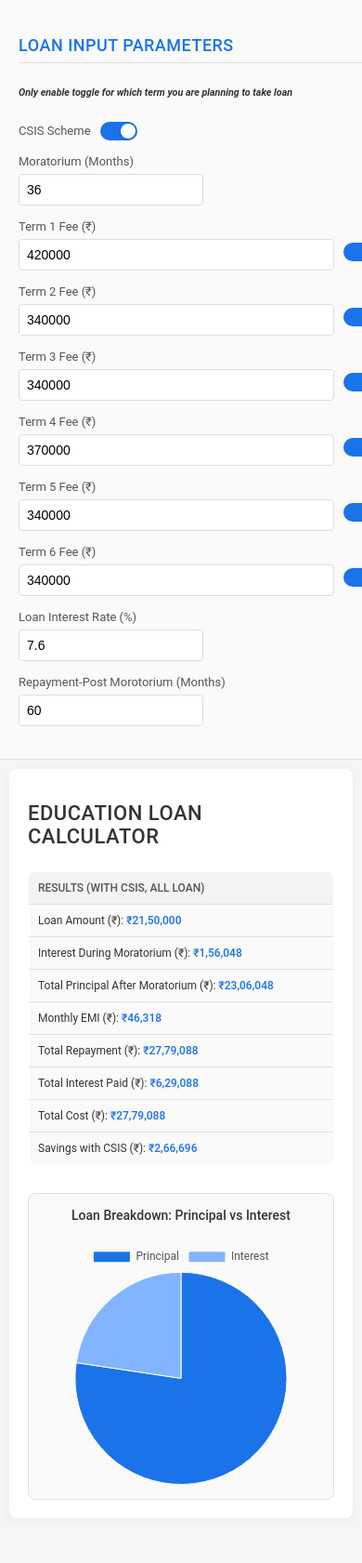
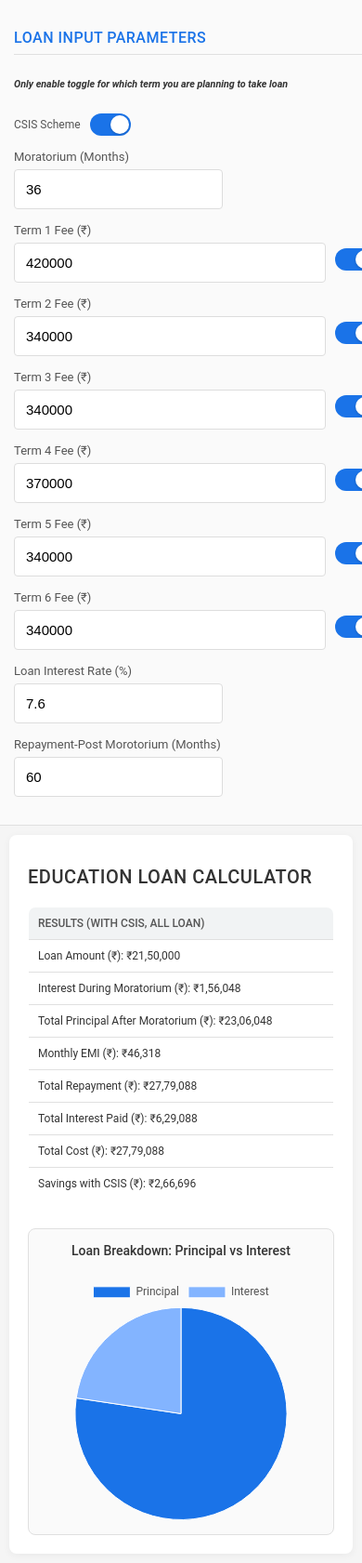
Before and after one commit to Pushpendra-Verma/MBA-ROI-calculator, a plain HTML site: page loanBreakdown.html in a window 390 px wide. Shown: the top 1681 px of the page at 93% size. Before the commit the page ends 1643 px from the top, so only its background shows below. Drawn offline with nearby package versions, Linux system fonts and the light colour scheme.

Commit message:
mobile optimized V1.0

```diff
--- a/loanBreakdown.css
+++ b/loanBreakdown.css
@@ -1,3 +1,5 @@
+/* loanBreakdown.css */
+
 body {
   font-family: 'Roboto', sans-serif;
   margin: 0;
@@ -6,8 +8,10 @@ body {
   display: flex;
   min-height: 100vh;
   color: #333;
+  -webkit-overflow-scrolling: touch;
 }
 
+/* Container */
 .container {
   display: flex;
   width: 100%;
@@ -17,7 +21,7 @@ body {
 
 /* Sidebar */
 .sidebar {
-    width: 340px;
+  width: 340px; /* Desktop width */
   background: #fafafa;
   padding: 20px;
   border-right: 1px solid #e0e0e0;
@@ -42,7 +46,7 @@ body {
 
 .input-group label {
   display: block;
-    font-size: 13px;
+  font-size: 14px; /* Desktop-friendly */
   color: #555;
   margin-bottom: 6px;
   font-weight: 400;
@@ -56,7 +60,7 @@ body {
 
 .input-group input[type="number"] {
   flex: 1;
-    padding: 8px;
+  padding: 10px;
   font-size: 14px;
   border: 1px solid #ddd;
   border-radius: 4px;
@@ -84,23 +88,11 @@ body {
   font-weight: 400;
 }
 
-.term-toggle {
-    display: flex;
-    align-items: center;
-    gap: 6px;
-}
-
 .toggle-switch {
   position: relative;
   display: inline-block;
   width: 40px;
   height: 20px;
-}
-
-.toggle-switch input {
-    opacity: 0;
-    width: 0;
-    height: 0;
 }
 
 .slider {
@@ -136,27 +128,6 @@ input:checked+.slider:before {
   transform: translateX(20px);
 }
 
-.toggle-label {
-    font-size: 12px;
-    color: #666;
-}
-
-.toggle-label.paid {
-    display: inline;
-}
-
-.toggle-label.loan {
-    display: none;
-}
-
-.toggle-switch input:checked~.toggle-label.paid {
-    display: none;
-}
-
-.toggle-switch input:checked~.toggle-label.loan {
-    display: inline;
-}
-
 /* Content */
 .content {
   flex: 1;
@@ -168,7 +139,7 @@ input:checked+.slider:before {
 }
 
 .content h1 {
-    font-size: 22px;
+  font-size: 24px; /* Desktop-friendly */
   color: #333;
   margin-bottom: 25px;
   font-weight: 500;
@@ -176,9 +147,10 @@ input:checked+.slider:before {
   letter-spacing: 0.5px;
 }
 
+/* Result table */
 .result-table {
   width: 100%;
-    max-width: 500px;
+  max-width: 600px; /* Desktop width */
   border-collapse: collapse;
   margin-top: 20px;
   background: #fff;
@@ -192,6 +164,7 @@ input:checked+.slider:before {
   padding: 12px 15px;
   text-align: left;
   border-bottom: 1px solid #e0e0e0;
+  font-size: 14px;
 }
 
 .result-table th {
@@ -202,25 +175,16 @@ input:checked+.slider:before {
   font-size: 13px;
 }
 
-.result-table td {
-    font-size: 14px;
-    color: #333;
-    background: #fafafa;
-}
-
-.result-table td span {
-    font-weight: 500;
-    color: #1a73e8;
-}
-
-/* Pie Chart */
+/* Chart container */
 .chart-container {
   margin-top: 30px;
-    max-width: 500px;
+  max-width: 600px; /* Desktop width */
   padding: 20px;
   background: #fafafa;
   border-radius: 8px;
   border: 1px solid #e0e0e0;
+  min-height: 350px; /* Desktop height */
+  aspect-ratio: 1.2/1;
 }
 
 /* Hidden class for CSIS elements */
@@ -228,7 +192,7 @@ input:checked+.slider:before {
   display: none;
 }
 
-/* Responsive Design */
+/* Mobile-specific styles */
 @media (max-width: 768px) {
   .container {
     flex-direction: column;
@@ -236,9 +200,39 @@ input:checked+.slider:before {
 
   .sidebar {
     width: 100%;
+    max-width: 100%;
+    padding: 15px;
     border-right: none;
     border-bottom: 1px solid #e0e0e0;
     box-shadow: none;
+  }
+
+  .sidebar h3 {
+    font-size: 16px;
+    margin-bottom: 15px;
+  }
+
+  .input-group label {
+    font-size: 13px;
+  }
+
+  .input-group input[type="number"] {
+    padding: 12px;
+    font-size: 15px;
+  }
+
+  .toggle-group label {
+    font-size: 12px;
+  }
+
+  .toggle-switch {
+    width: 44px;
+    height: 24px;
+  }
+
+  .slider:before {
+    height: 20px;
+    width: 20px;
   }
 
   .content {
@@ -246,23 +240,32 @@ input:checked+.slider:before {
     padding: 20px;
   }
 
+  .content h1 {
+    font-size: 20px;
+    margin-bottom: 15px;
+  }
+
   .result-table {
     max-width: 100%;
+    font-size: 13px;
   }
 
   .result-table th,
   .result-table td {
+    padding: 10px;
     font-size: 12px;
-        padding: 10px;
-    }
-
-    .input-row {
-        flex-direction: row;
-        align-items: center;
   }
 
   .chart-container {
     max-width: 100%;
     padding: 15px;
+    min-height: 250px;
+    aspect-ratio: 1/1; /* Square for mobile */
   }
 }
+
+/* Ensure chart canvas fits */
+canvas {
+  max-width: 100% !important;
+  height: auto !important;
+}
--- a/loanBreakdown.html
+++ b/loanBreakdown.html
@@ -20,8 +20,7 @@
                 <label class="toggle-switch">
                     <input type="checkbox" id="csis-toggle" checked onchange="toggleCSIS()">
                     <span class="slider"></span>
-                    <span class="toggle-label paid">Off</span>
-                    <span class="toggle-label loan">On</span>
+
                 </label>
             </div>
             <div class="input-group csis-related">
@@ -36,8 +35,8 @@
                         <label class="toggle-switch">
                             <input type="checkbox" id="term1-toggle" checked onchange="toggleTermPayment(1)">
                             <span class="slider"></span>
-                            <span class="toggle-label paid">Paid</span>
-                            <span class="toggle-label loan">Loan</span>
+                            <!-- <span class="toggle-label paid">Paid</span>
+                            <span class="toggle-label loan">Loan</span> -->
                         </label>
                     </div>
                 </div>
@@ -50,8 +49,8 @@
                         <label class="toggle-switch">
                             <input type="checkbox" id="term2-toggle" checked onchange="toggleTermPayment(2)">
                             <span class="slider"></span>
-                            <span class="toggle-label paid">Paid</span>
-                            <span class="toggle-label loan">Loan</span>
+                            <!-- <span class="toggle-label paid">Paid</span>
+                            <span class="toggle-label loan">Loan</span> -->
                         </label>
                     </div>
                 </div>
@@ -64,8 +63,8 @@
                         <label class="toggle-switch">
                             <input type="checkbox" id="term3-toggle" checked onchange="toggleTermPayment(3)">
                             <span class="slider"></span>
-                            <span class="toggle-label paid">Paid</span>
-                            <span class="toggle-label loan">Loan</span>
+                            <!-- <span class="toggle-label paid">Paid</span>
+                            <span class="toggle-label loan">Loan</span> -->
                         </label>
                     </div>
                 </div>
@@ -78,8 +77,8 @@
                         <label class="toggle-switch">
                             <input type="checkbox" id="term4-toggle" checked onchange="toggleTermPayment(4)">
                             <span class="slider"></span>
-                            <span class="toggle-label paid">Paid</span>
-                            <span class="toggle-label loan">Loan</span>
+                            <!-- <span class="toggle-label paid">Paid</span>
+                            <span class="toggle-label loan">Loan</span> -->
                         </label>
                     </div>
                 </div>
@@ -92,8 +91,8 @@
                         <label class="toggle-switch">
                             <input type="checkbox" id="term5-toggle" checked onchange="toggleTermPayment(5)">
                             <span class="slider"></span>
-                            <span class="toggle-label paid">Paid</span>
-                            <span class="toggle-label loan">Loan</span>
+                            <!-- <span class="toggle-label paid">Paid</span>
+                            <span class="toggle-label loan">Loan</span> -->
                         </label>
                     </div>
                 </div>
@@ -106,8 +105,8 @@
                         <label class="toggle-switch">
                             <input type="checkbox" id="term6-toggle" checked onchange="toggleTermPayment(6)">
                             <span class="slider"></span>
-                            <span class="toggle-label paid">Paid</span>
-                            <span class="toggle-label loan">Loan</span>
+                            <!-- <span class="toggle-label paid">Paid</span>
+                            <span class="toggle-label loan">Loan</span> -->
                         </label>
                     </div>
                 </div>
--- a/style.css
+++ b/style.css
@@ -1,24 +1,98 @@
+/* style.css */
+
 body {
   margin: 0;
   font-family: 'Segoe UI', sans-serif;
   background-color: #f4f6f8;
+  -webkit-overflow-scrolling: touch; /* Smooth scrolling for mobile */
 }
 
+/* Container */
 .container {
   display: flex;
-    height: 100vh;
-  }
-@keyframes flash {
-  0%, 100% {
-    background-color: #002fff;
-    box-shadow: 0 0 10px #ff00e1;
-  }
-  50% {
-    background-color: #4d50ff;
-    box-shadow: 0 0 20px #c14dff;
-  }
+  min-height: 100vh; /* Ensure full height */
 }
 
+/* Hamburger menu */
+.hamburger {
+  display: none;
+  position: fixed;
+  top: 15px;
+  left: 15px;
+  z-index: 1001;
+  font-size: 28px;
+  background: none;
+  border: none;
+  cursor: pointer;
+  padding: 10px;
+}
+
+/* Close button for sidebar */
+.close-sidebar {
+  display: none;
+  position: absolute;
+  top: 15px;
+  right: 15px;
+  font-size: 24px;
+  background: none;
+  border: none;
+  cursor: pointer;
+  padding: 10px;
+}
+
+/* Sidebar */
+.sidebar {
+  width: 300px; /* Desktop width */
+  padding: 20px;
+  background-color: #ffffff;
+  box-shadow: 2px 0 5px rgba(0, 0, 0, 0.1);
+  overflow-y: auto;
+  border-radius: 10px;
+  transition: transform 0.3s ease;
+}
+
+.sidebar h2 {
+  margin-top: 0;
+  font-size: 24px; /* Desktop-friendly */
+  font-weight: 500;
+  color: #333;
+}
+
+.sidebar label {
+  display: block;
+  margin-bottom: 6px;
+  font-weight: 500;
+  font-size: 16px; /* Clear for desktop */
+}
+
+.sidebar input {
+  width: 100%;
+  padding: 10px;
+  margin-top: 4px;
+  box-sizing: border-box;
+  border-radius: 8px;
+  border: 1px solid #d2d2d2;
+  font-size: 16px;
+}
+
+.sidebar button {
+  padding: 12px;
+  width: 100%;
+  background-color: #007bff;
+  border: none;
+  color: white;
+  cursor: pointer;
+  font-size: 16px;
+  margin-top: 10px;
+  border-radius: 20px;
+  transition: background-color 0.3s ease;
+}
+
+.sidebar button:hover {
+  background-color: #0056b3;
+}
+
+/* Loan Breakdown button */
 .loanBreakdown {
   display: inline-block;
   margin-top: 20px;
@@ -30,166 +104,154 @@ body {
   text-decoration: none;
   border-radius: 6px;
   transition: background-color 0.3s ease;
-  animation: flash 1s infinite;
 }
 
 .loanBreakdown:hover {
   background-color: #b30095;
-  animation: none; /* stop flashing on hover for better UX */
-  box-shadow: none; /* remove glow on hover */
 }
 
-  .sidebar {
-    width: 300px;
-    padding: 15px;
-    background-color: #ffffff;
-    box-shadow: 2px 0 5px rgba(0, 0, 0, 0.1);
-    overflow-y: auto;
-    border-radius: 10px;
-    position: relative;
-
-  }
-
-  .sidebar h2 {
-    margin-top: 0;
-  }
-
-  .sidebar label {
-    display: block;
-    margin-bottom: 6px;
-    font-weight: 500;
-  }
-
-  .sidebar input {
-    width: 100%;
-    padding: 8px;
-    margin-top: 4px;
-    box-sizing: border-box;
-    border-radius: 8px;
-    border: 1px solid #d2d2d2;
-  }
-
-  .sidebar button {
-    padding: 10px;
-    width: 100%;
-    background-color: #007bff;
-    border: none;
-    color: white;
-    cursor: pointer;
-    font-size: 16px;
-    margin-top: 5px;
-    border-radius: 20px;
-  }
-
-  .sidebar button:hover {
-    background-color: #0056b3;
-  }
-
-/*outer whilte color box*/
+/* Results section */
 .results {
   flex-grow: 1;
   padding: 30px;
   overflow-y: auto;
   background-color: #f4f6f8;
-
-
 }
 
 .results h1 {
-    margin-top: 5px;
+  font-size: 40px; /* Desktop-friendly */
+  margin-bottom: 20px;
+  color: #333;
+  margin-top: 15px;
 }
 
 #output {
   background: white;
-    padding: 15px;
+  padding: 20px;
   border-radius: 10px;
-    margin-bottom: 10px;
-
+  margin-bottom: 20px;
+  font-size: 16px;
 }
 
+/* Table */
 table {
   width: 100%;
   border-collapse: collapse;
-    margin-top: 10px;
+  margin-top: 20px;
   background-color: #ffffff;
-
 }
 
-  table th, table td {
+table th,
+table td {
   border: 1px solid #ddd;
-    padding: 8px;
+  padding: 10px;
   text-align: center;
-
+  font-size: 16px; /* Desktop-friendly */
 }
 
 table th {
   background-color: #007bff;
   color: white;
-    padding: 10px;
+  padding: 12px;
 }
 
+/* Chart container */
 .chart-container {
-    margin-bottom: 1px;
+  margin-bottom: 20px;
   width: 100%;
   max-width: 1200px;
-    min-height: 300px;
+  min-height: 400px; /* Desktop height */
   height: auto;
   aspect-ratio: 2/1;
   background-color: white;
   border-radius: 10px;
 }
 
-
-  .mainHeading {
-    font-size: 40px;
-    margin-bottom: 20px;
-    color: #333;
-    margin-top: 15px;
+/* Mobile-specific styles */
+@media (max-width: 768px) {
+  .hamburger {
+    display: block;
   }
 
-  /* Default styles */
-.sidebar {
-  width: 250px;
-  transition: transform 0.3s ease;
+  .close-sidebar {
+    display: block;
   }
 
-/* Hamburger hidden by default */
-.hamburger {
-  display: none;
-  position: fixed;
-  top: 10px;
-  left: 10px;
-  z-index: 1001;
-  font-size: 24px;
-  background: none;
-  border: none;
-  cursor: pointer;
-}
-
-/* Mobile styles */
-@media (max-width: 768px) {
   .sidebar {
     transform: translateX(-100%);
     position: fixed;
     top: 0;
     left: 0;
+    width: 100%;
+    max-width: 320px;
     height: 100%;
     z-index: 1000;
-    background-color: white;
+    padding: 15px;
+    border-radius: 0;
   }
 
   .sidebar.active {
     transform: translateX(0);
   }
 
-  .hamburger {
-    display: block;
+  .sidebar h2 {
+    font-size: 20px;
+  }
+
+  .sidebar label {
+    font-size: 14px;
+  }
+
+  .sidebar input {
+    padding: 12px;
+    font-size: 15px;
+  }
+
+  .sidebar button {
+    font-size: 15px;
+    padding: 12px;
+  }
+
+  .results {
+    padding: 15px;
+  }
+
+  .results h1 {
+    font-size: 28px;
+    margin-top: 10px;
+    margin-bottom: 15px;
+  }
+
+  #output {
+    padding: 15px;
+    font-size: 14px;
+  }
+
+  table th,
+  table td {
+    padding: 8px;
+    font-size: 13px;
+  }
+
+  .chart-container {
+    max-width: 100%;
+    min-height: 250px;
+    aspect-ratio: 1.5/1;
   }
 
   .assumptions {
-    color: black;
+    font-size: 12px;
+    margin-bottom: 10px;
+  }
+
+  .loanBreakdown {
+    padding: 8px 14px;
     font-size: 14px;
-    font-style: italic;
-
   }
 }
+
+/* Ensure charts fit */
+canvas {
+  max-width: 100% !important;
+  height: auto !important;
+}
```
Also changed, not shown: index.html (+2 -0 lines). Lines whose indentation alone changed are shown as unchanged.
